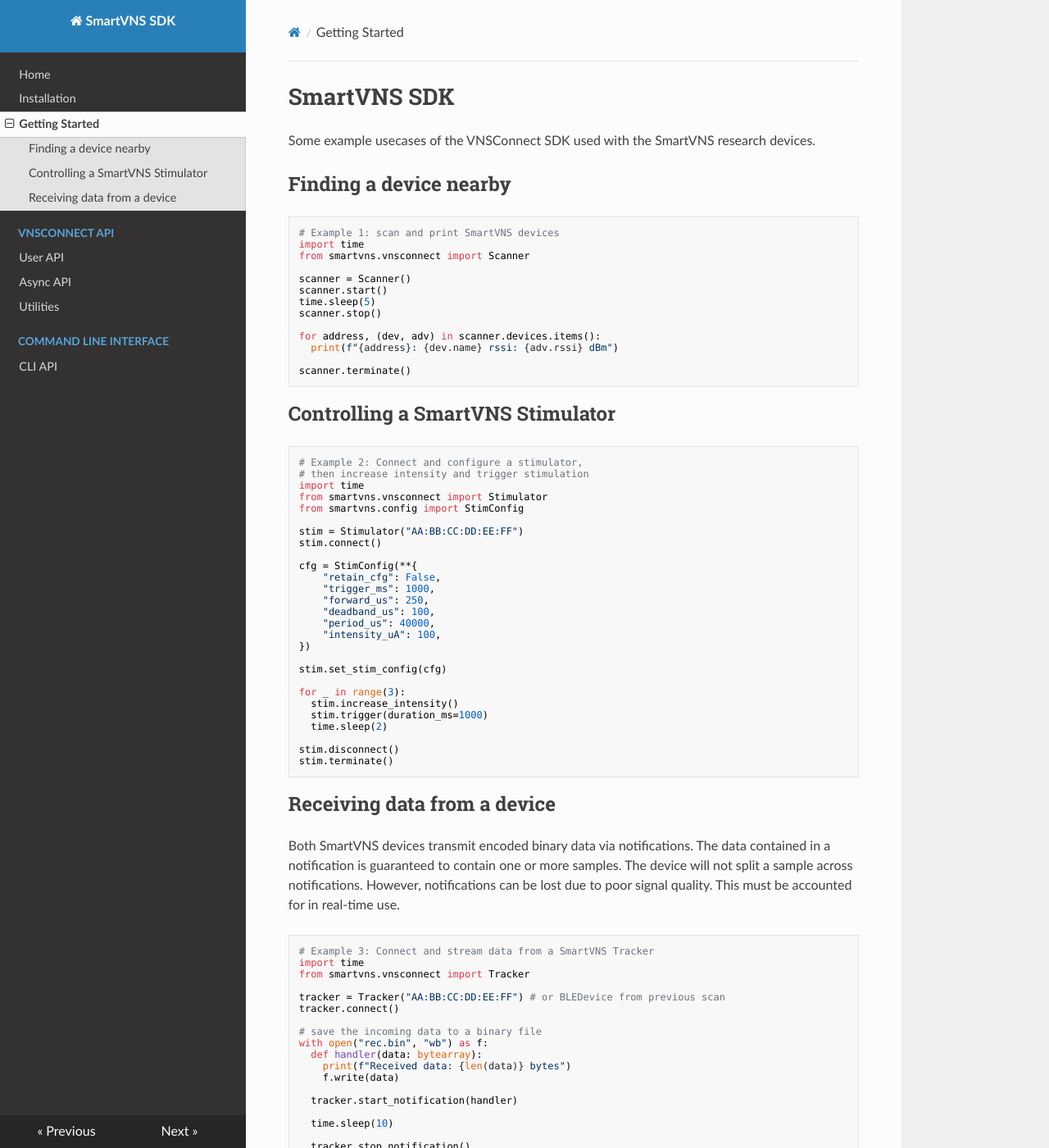
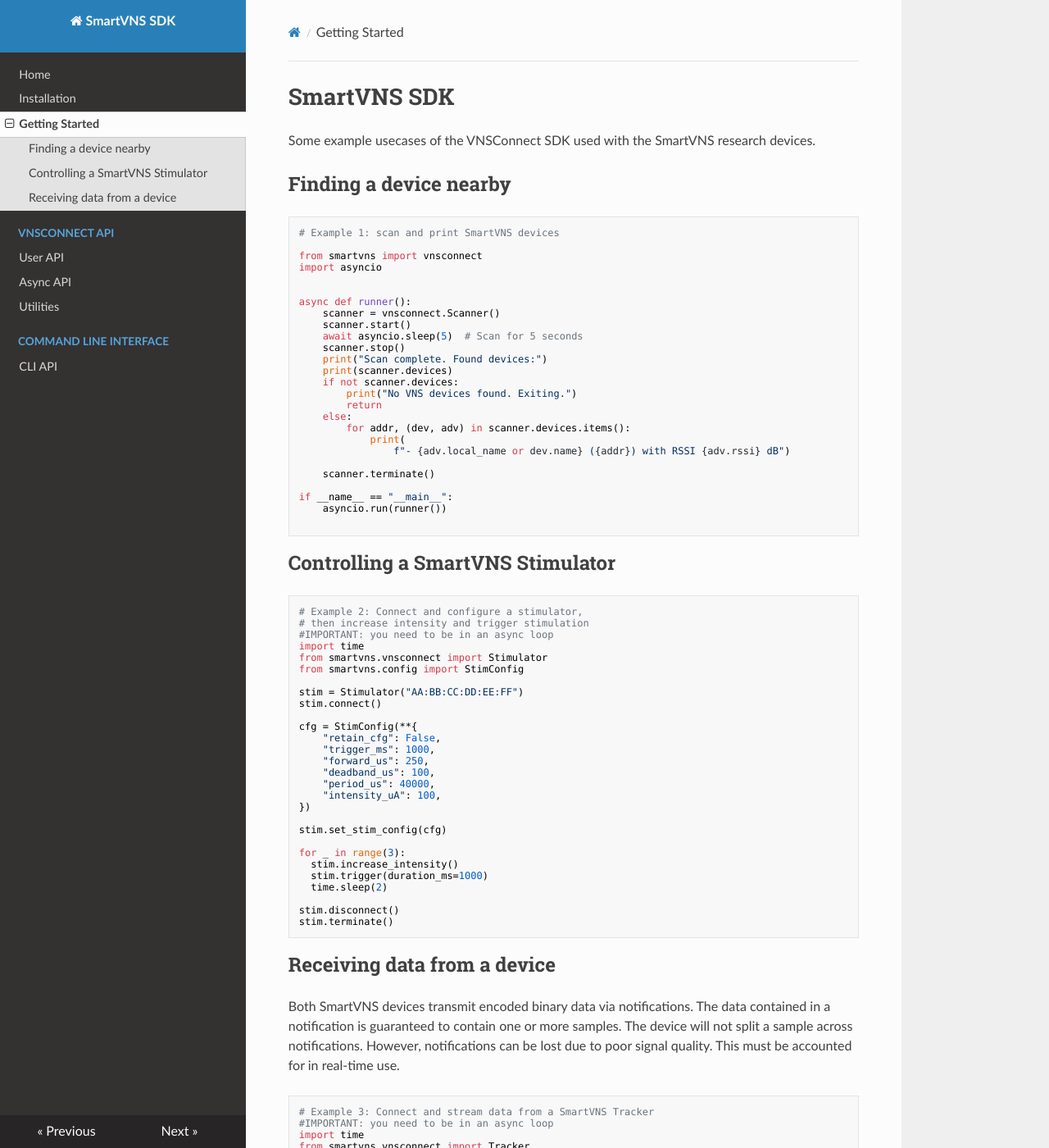
Before and after one commit to skaaltec/smartvns-sdk, an MkDocs documentation site: the page built from docs/getting-started.md, in a window 1280 px wide and 1400 px high. Shown: the whole window at 82% size. Built offline with MkDocs 1.6.1, drawn with Linux system fonts in a browser that asks for light colours; nearby versions of some CDN libraries; some of the changed text lies outside the part shown.

Commit message:
Feat: Corrected documentation

````diff
--- a/docs/getting-started.md
+++ b/docs/getting-started.md
@@ -5,24 +5,38 @@
 ## Finding a device nearby
 ```python
 # Example 1: scan and print SmartVNS devices
-import time
-from smartvns.vnsconnect import Scanner
 
-scanner = Scanner()
-scanner.start()
-time.sleep(5)
-scanner.stop()
+from smartvns import vnsconnect
+import asyncio
 
-for address, (dev, adv) in scanner.devices.items():
-  print(f"{address}: {dev.name} rssi: {adv.rssi} dBm")
 
-scanner.terminate()
+async def runner():
+    scanner = vnsconnect.Scanner()
+    scanner.start()
+    await asyncio.sleep(5)  # Scan for 5 seconds
+    scanner.stop()
+    print("Scan complete. Found devices:")
+    print(scanner.devices)
+    if not scanner.devices:
+        print("No VNS devices found. Exiting.")
+        return
+    else:
+        for addr, (dev, adv) in scanner.devices.items():
+            print(
+                f"- {adv.local_name or dev.name} ({addr}) with RSSI {adv.rssi} dB")
+
+    scanner.terminate()
+
+if __name__ == "__main__":
+    asyncio.run(runner())
+
 ```
 
 ## Controlling a SmartVNS Stimulator
 ```python
 # Example 2: Connect and configure a stimulator,
 # then increase intensity and trigger stimulation
+#IMPORTANT: you need to be in an async loop
 import time
 from smartvns.vnsconnect import Stimulator
 from smartvns.config import StimConfig
@@ -59,6 +73,7 @@
 
 ```python
 # Example 3: Connect and stream data from a SmartVNS Tracker
+#IMPORTANT: you need to be in an async loop
 import time
 from smartvns.vnsconnect import Tracker
 
@@ -85,6 +100,7 @@
 
 ```python
 # Example 4: Decode data in real-time
+#IMPORTANT: you need to be in an async loop
 import time
 from smartvns.vnsconnect import Tracker
 
@@ -125,6 +141,7 @@
 
 ```python
 #Example 5: define a custom data pipeline
+#IMPORTANT: you need to be in an async loop
 import time
 from smartvns.vnsconnect import Tracker
 
````
